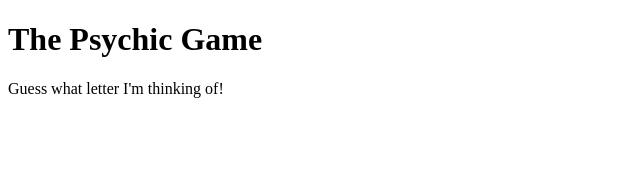
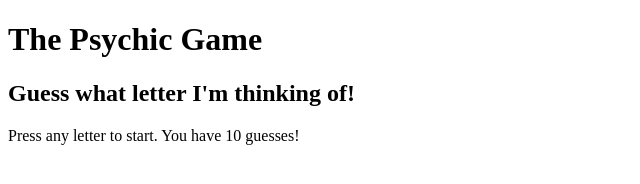
Before and after one commit to jnguyen0581/Psychi-Game, a plain HTML site: page index.html in a window 1280 px wide. Shown: the whole page, without its empty margins (0-640 px from the left). Drawn offline with nearby package versions, Linux system fonts and the light colour scheme.

Commit message:
adding heading 2

```diff
--- a/index.html
+++ b/index.html
@@ -25,10 +25,11 @@
         When player looses, increase the Losses counter and start the game over again (without refreshing the page) -->
 
     <h1> The Psychic Game</h1>
+    <h2>Guess what letter I'm thinking of!</h2>
 
 
     <div>
-        <p id="directions-text">Guess what letter I'm thinking of!</p>
+        <p id="directions-text">Press any letter to start. You have 10 guesses!</p>
         <p id="userchoice-text"></p>
         <p id="computerchoice-text"></p>
         <p id="wins-text"></p>
```
